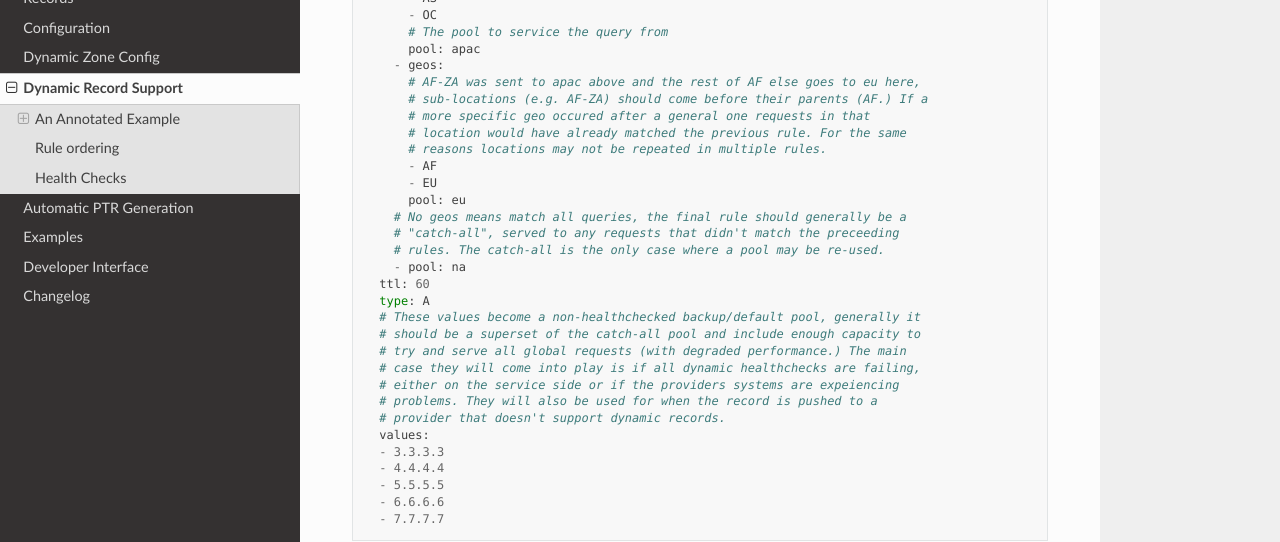
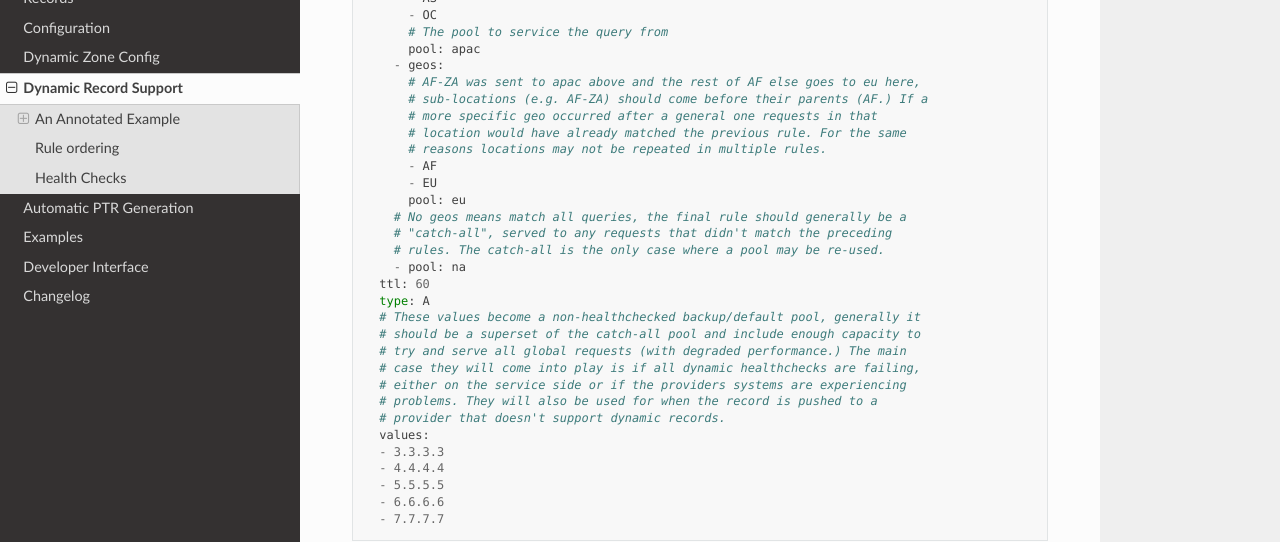
Before and after one commit to octodns/octodns, a Sphinx documentation site: the page built from docs/dynamic_records.rst, in a window 1280 px wide and 900 px high, scrolled down 908 px. Shown: the part 151-693 px from the top of the window. Built offline with Sphinx 7.4.7 and the Read the Docs theme 3.1.0, drawn with Linux system fonts in a browser that asks for light colours.

Commit message:
chore: fix errors in docs

```diff
--- a/docs/dynamic_records.rst
+++ b/docs/dynamic_records.rst
@@ -59,14 +59,14 @@ An Annotated Example
       - geos:
         # AF-ZA was sent to apac above and the rest of AF else goes to eu here,
         # sub-locations (e.g. AF-ZA) should come before their parents (AF.) If a
-        # more specific geo occured after a general one requests in that
+        # more specific geo occurred after a general one requests in that
         # location would have already matched the previous rule. For the same
         # reasons locations may not be repeated in multiple rules.
         - AF
         - EU
         pool: eu
       # No geos means match all queries, the final rule should generally be a
-      # "catch-all", served to any requests that didn't match the preceeding
+      # "catch-all", served to any requests that didn't match the preceding
       # rules. The catch-all is the only case where a pool may be re-used.
       - pool: na
     ttl: 60
@@ -75,7 +75,7 @@ An Annotated Example
     # should be a superset of the catch-all pool and include enough capacity to
     # try and serve all global requests (with degraded performance.) The main
     # case they will come into play is if all dynamic healthchecks are failing,
-    # either on the service side or if the providers systems are expeiencing
+    # either on the service side or if the providers systems are experiencing
     # problems. They will also be used for when the record is pushed to a
     # provider that doesn't support dynamic records.
     values:
```
